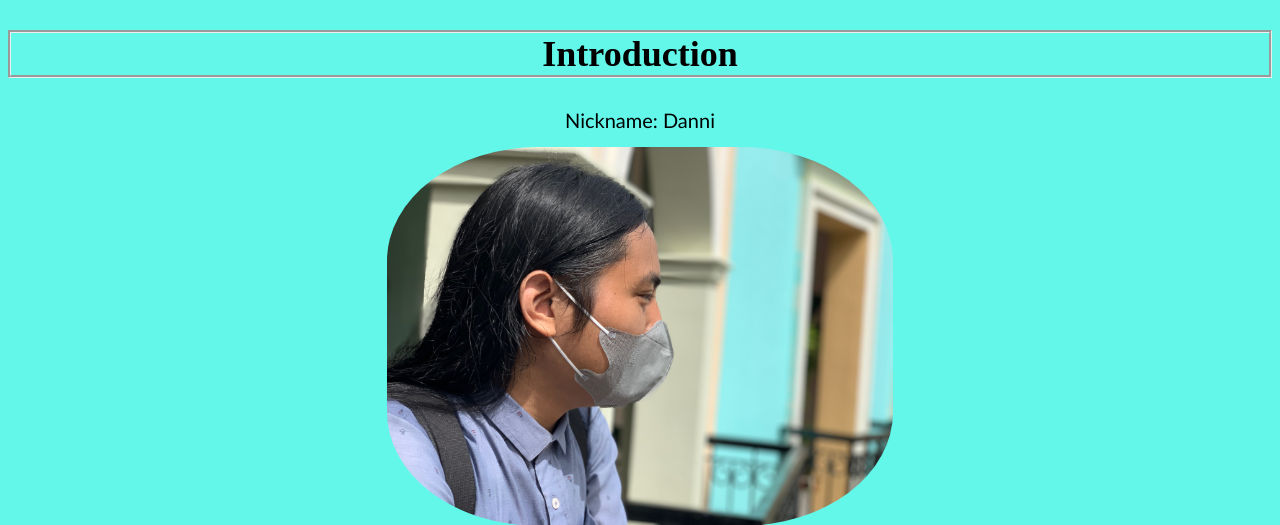
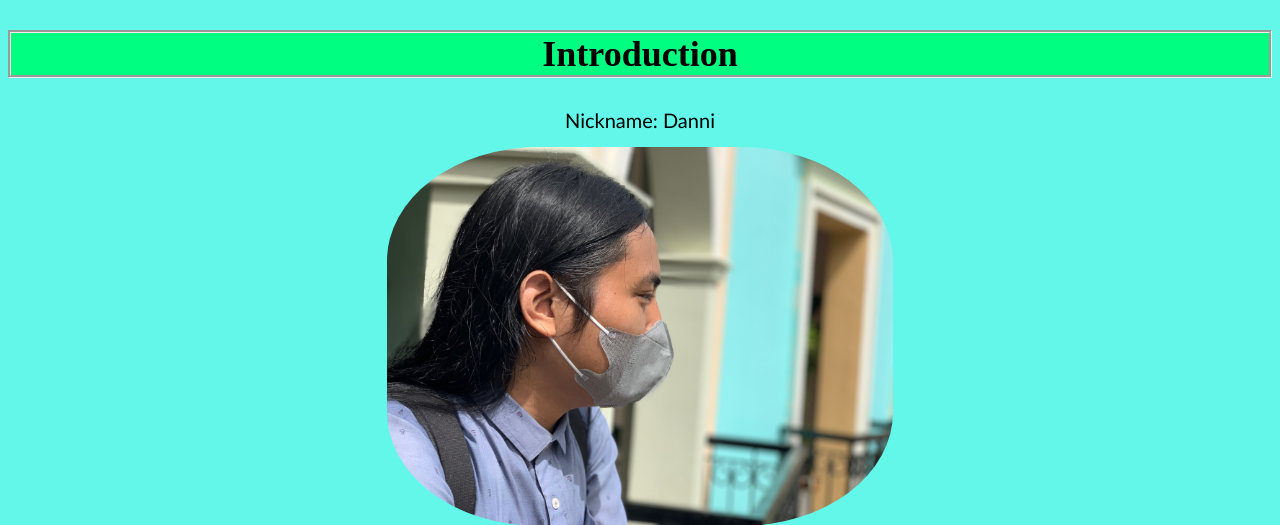
Before and after one commit to drmorta/lab2, a PHP site: page / in a window 1280 px wide. Shown: the top 525 px of the page. Run offline with PHP 8.4, Linux system fonts and the light colour scheme.

Commit message:
Lesson 2.4 - HSL

```diff
--- a/week3/style.css
+++ b/week3/style.css
@@ -9,7 +9,7 @@ body {
 }
 
 h1 {
-  color: #000000;
+  background-color:hsl(150, 100%, 50%);
   text-align: center;
   font-size: 36px;
   border-style: groove;
```
Also changed, not shown: 1 other file.
